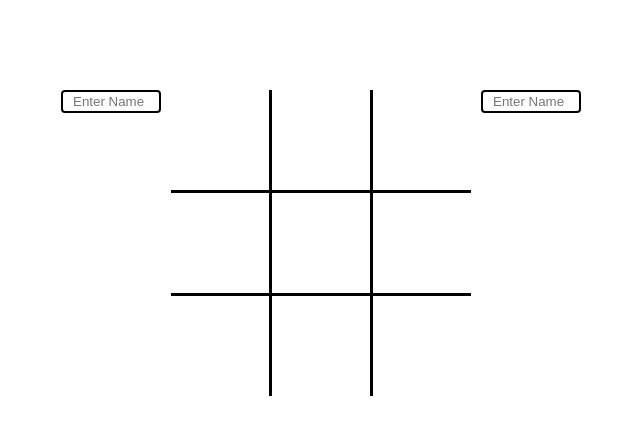
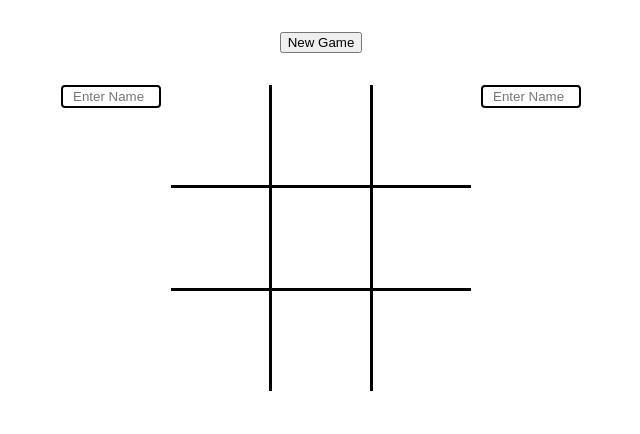
Before and after one commit to Orsenfells/tic-tac-toe-2022, a plain HTML site: page index.html in a window 1280 px wide. Shown: the whole page, without its empty margins (319-959 px from the left). Drawn offline with Linux system fonts and the light colour scheme.

Commit message:
added new game button

```diff
--- a/index.html
+++ b/index.html
@@ -8,6 +8,8 @@
     <link rel="stylesheet" href="style.css">
 </head>
 <body>
+    <button class="new-game-button" id="new-game-button">New Game</button>
+
     <div class="content">
         <button ><input type="text" placeholder="Enter Name" id='player-one-name'></button>
         <div class="container">
@@ -22,8 +24,8 @@
             <div class="grid-cell"></div>
         </div>
         <button ><input type="text" placeholder="Enter Name" id='player-two-name'></button>
+
     </div>
-
     <script src="script.js"></script>
 </body>
 </html>
--- a/script.js
+++ b/script.js
@@ -40,9 +40,12 @@ const game = (() => {
     let domBoard = document.querySelectorAll('.container .grid-cell');
     let playerOneName = document.querySelector('#player-one-name')
     let playerTwoName = document.querySelector('#player-two-name')
-
+    let newGameButton = document.querySelector('#new-game-button')
     let moveCount = 0
     let turn;
+    newGameButton.addEventListener('click', () => {
+        _newBoard()
+    })
     const _updateTurn = (playerOne, playerTwo) => {
         if(!turn) {
             turn = playerOne.playerMove;
--- a/style.css
+++ b/style.css
@@ -10,7 +10,7 @@ html {
   justify-content: center;
   align-items: flex-start;
   gap: 10px;
-  margin-top: 90px;
+  margin-top: 32px;
 }
 .container {
     display: grid;
@@ -40,3 +40,8 @@ button input {
   border: black 2px solid;
   border-radius: 4px;
 }
+.new-game-button {
+  margin: 0px auto;
+  display: block;
+  margin-top: 32px;
+}
```
